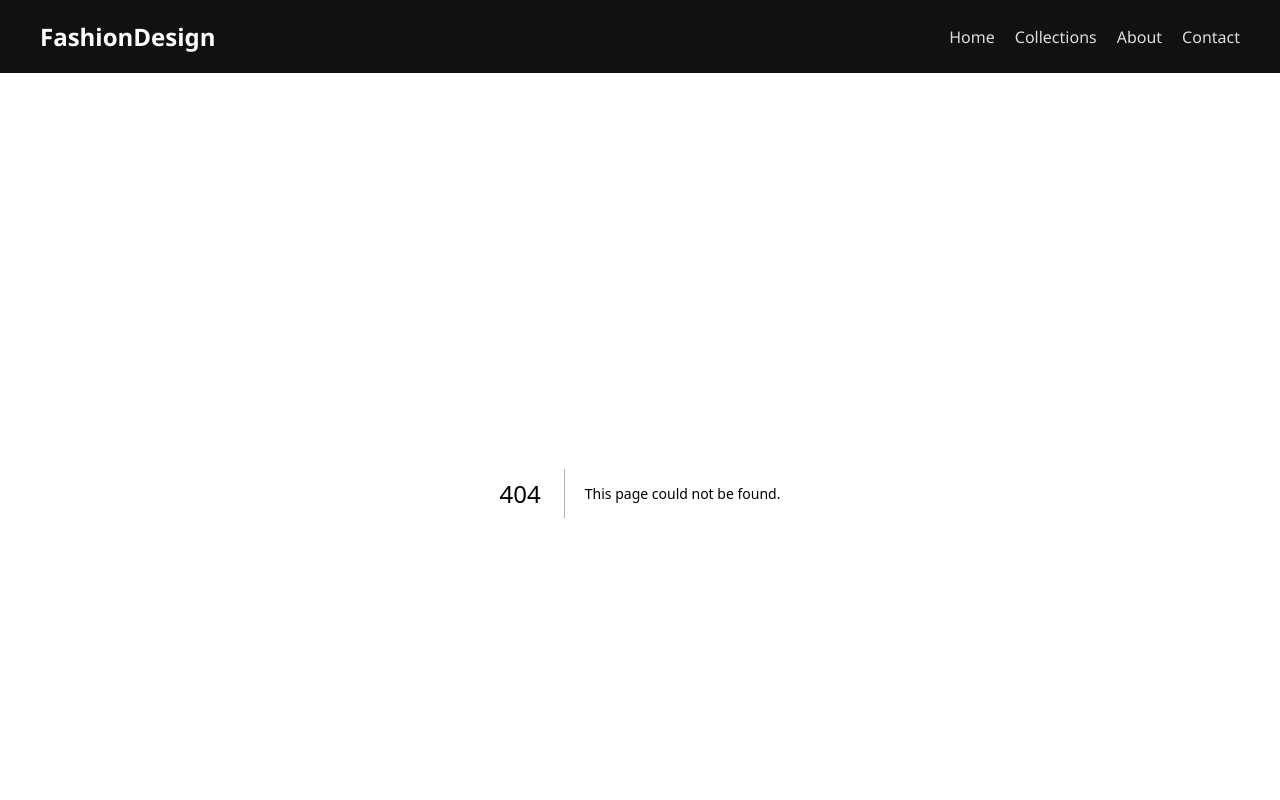
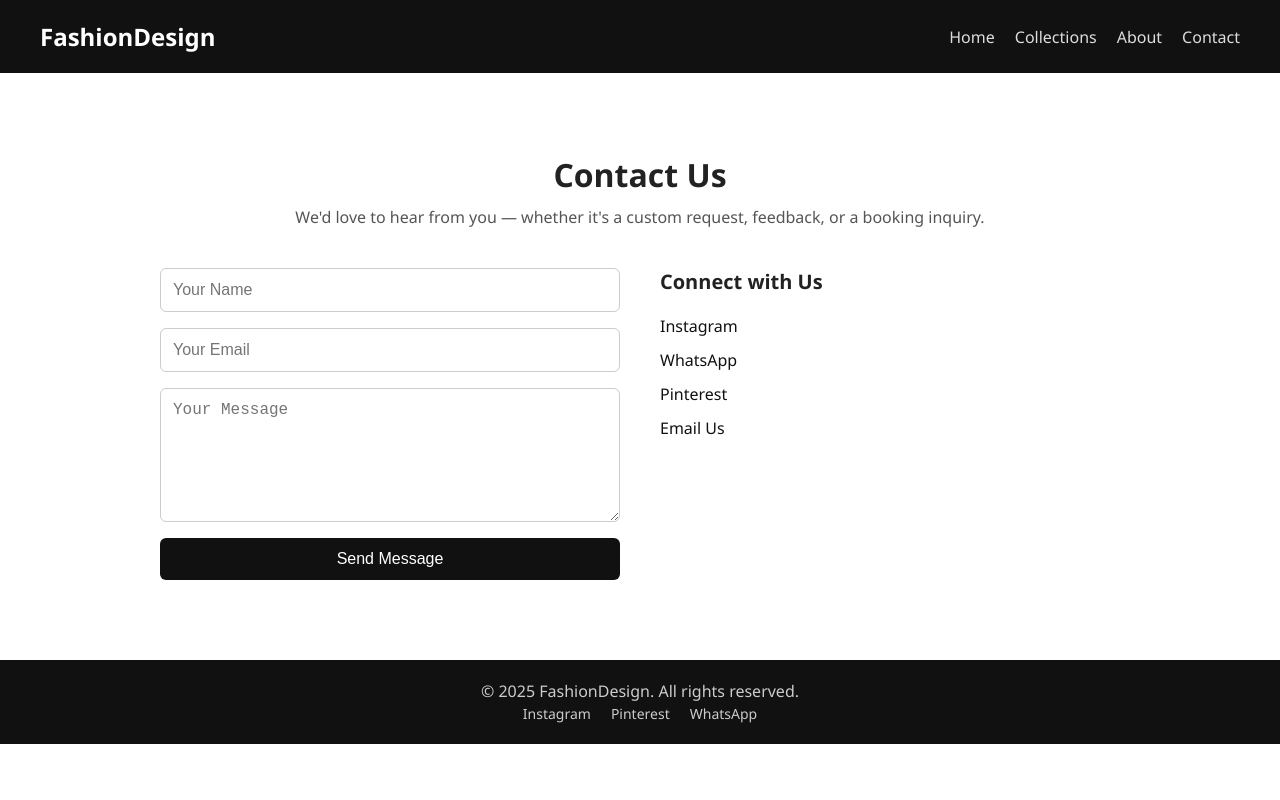
Before and after one commit to Arnoldcharles/FashionDesign, a Next.js app: page /contact in a window 1280 px wide. Before the commit this address had no page. Shown: the top 800 px of the page. Built offline with nearby package versions, Linux system fonts and the light colour scheme.

Commit message:
Add ContactPage component and styles for contact section

```diff
--- /dev/null
+++ b/app/contact/page.jsx
@@ -0,0 +1,58 @@
+// app/contact/page.jsx
+import "../styles/contact.css";
+
+export default function ContactPage() {
+  return (
+    <section className="contact">
+      <h1>Contact Us</h1>
+      <p className="contact-intro">
+        We'd love to hear from you — whether it's a custom request, feedback, or
+        a booking inquiry.
+      </p>
+
+      <div className="contact-container">
+        {/* Contact Form */}
+        <form
+          action="https://formspree.io/f/xanjrrlr"
+          method="POST"
+          className="contact-form"
+        >
+          <input type="text" name="name" placeholder="Your Name" required />
+          <input type="email" name="email" placeholder="Your Email" required />
+          <textarea
+            name="message"
+            rows="6"
+            placeholder="Your Message"
+            required
+          ></textarea>
+          <button type="submit">Send Message</button>
+        </form>
+
+        {/* Social Links */}
+        <div className="contact-socials">
+          <h3>Connect with Us</h3>
+          <ul>
+            <li>
+              <a href="https://instagram.com" target="_blank">
+                Instagram
+              </a>
+            </li>
+            <li>
+              <a href="https://wa.me/2340000000000" target="_blank">
+                WhatsApp
+              </a>
+            </li>
+            <li>
+              <a href="https://pinterest.com" target="_blank">
+                Pinterest
+              </a>
+            </li>
+            <li>
+              <a href="mailto:arnoldcharles028@gmail.com">Email Us</a>
+            </li>
+          </ul>
+        </div>
+      </div>
+    </section>
+  );
+}
--- /dev/null
+++ b/app/styles/contact.css
@@ -0,0 +1,88 @@
+/* styles/contact.css */
+.contact {
+  padding: 60px 20px;
+  max-width: 1000px;
+  margin: auto;
+  text-align: center;
+}
+
+.contact h1 {
+  font-size: 32px;
+  margin-bottom: 10px;
+}
+
+.contact-intro {
+  color: #555;
+  margin-bottom: 40px;
+  font-size: 16px;
+}
+
+.contact-container {
+  display: flex;
+  flex-wrap: wrap;
+  gap: 40px;
+  justify-content: center;
+}
+
+/* Contact Form */
+.contact-form {
+  flex: 1;
+  min-width: 300px;
+  display: flex;
+  flex-direction: column;
+  gap: 16px;
+}
+
+.contact-form input,
+.contact-form textarea {
+  padding: 12px;
+  border: 1px solid #ccc;
+  border-radius: 6px;
+  font-size: 16px;
+}
+
+.contact-form button {
+  background: #111;
+  color: white;
+  border: none;
+  padding: 12px;
+  border-radius: 6px;
+  font-size: 16px;
+  cursor: pointer;
+  transition: background 0.3s;
+}
+
+.contact-form button:hover {
+  background: #333;
+}
+
+/* Social Links */
+.contact-socials {
+  flex: 1;
+  min-width: 220px;
+  text-align: left;
+}
+
+.contact-socials h3 {
+  margin-bottom: 20px;
+  font-size: 20px;
+}
+
+.contact-socials ul {
+  list-style: none;
+  padding: 0;
+}
+
+.contact-socials li {
+  margin-bottom: 12px;
+}
+
+.contact-socials a {
+  color: #111;
+  font-weight: 500;
+  text-decoration: none;
+}
+
+.contact-socials a:hover {
+  text-decoration: underline;
+}
```
